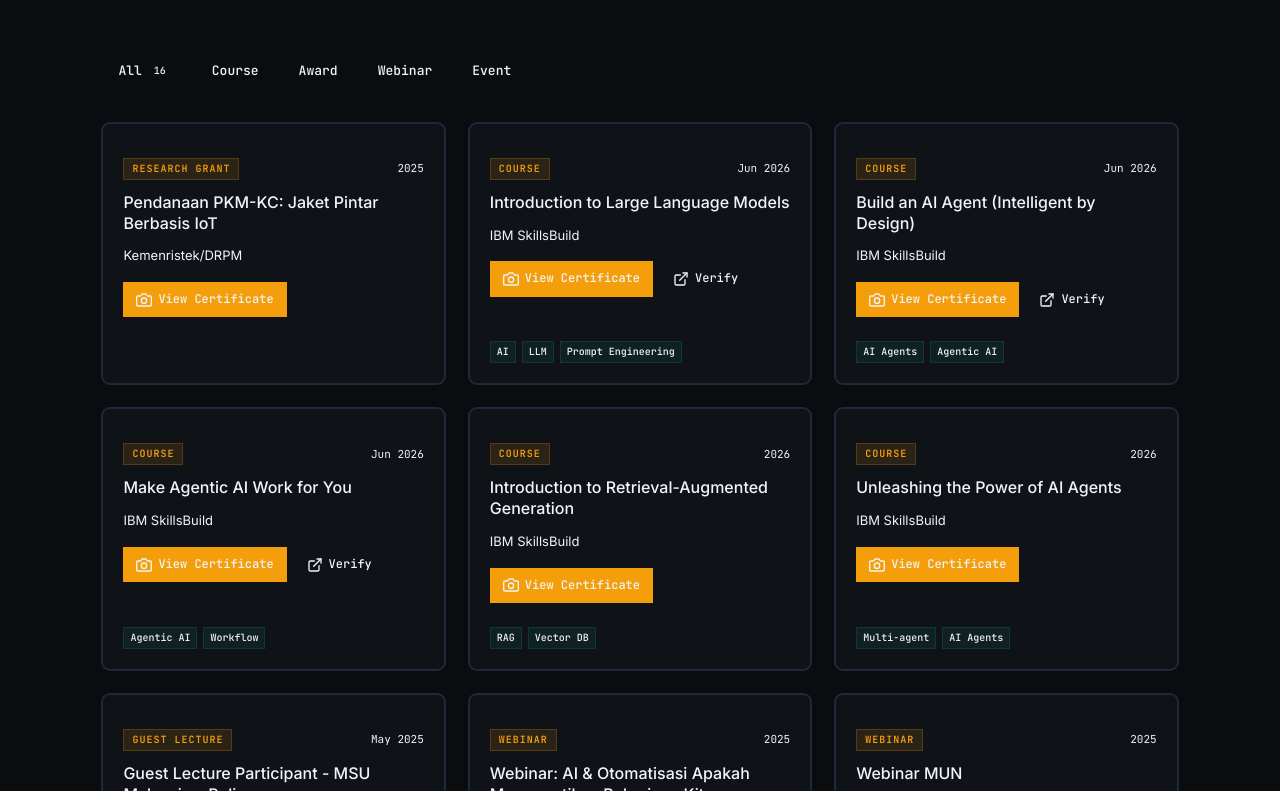
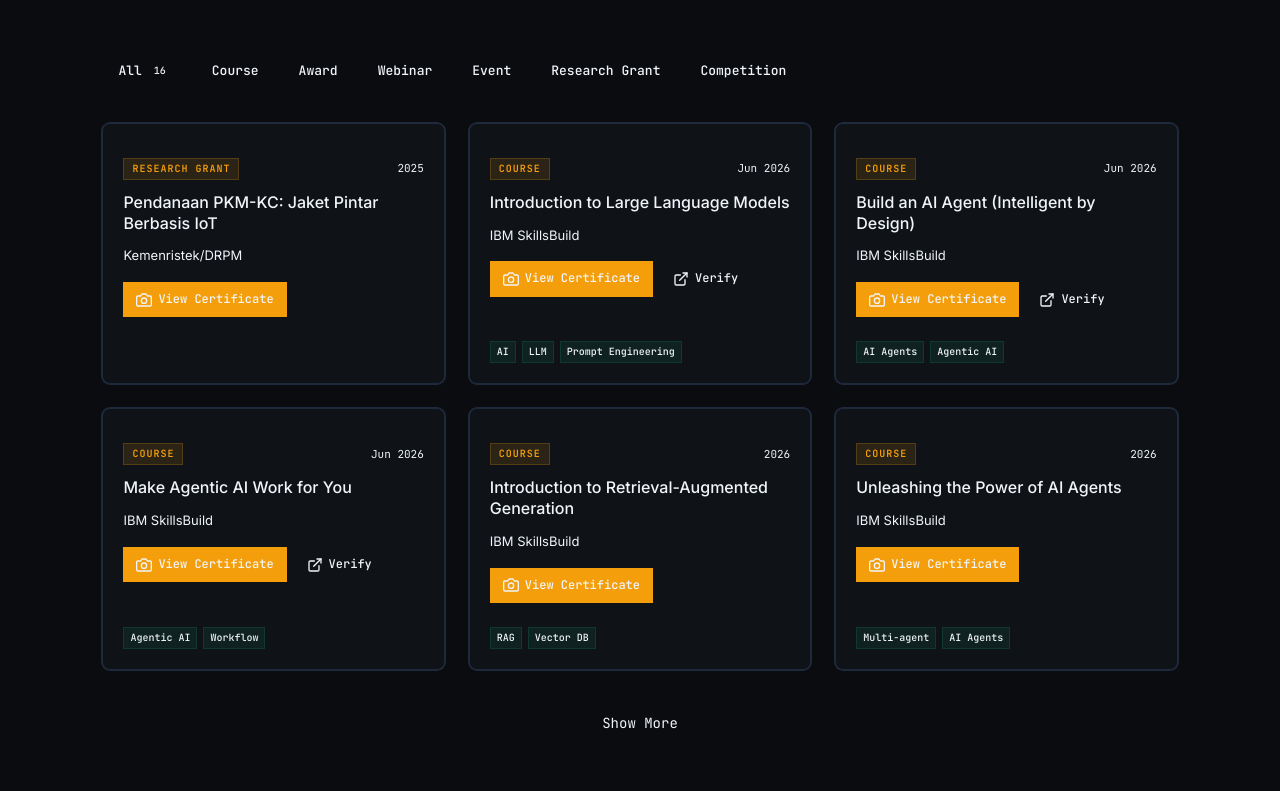
Before and after one commit to syahrilTGR/portfolio-next, a Next.js app: page / in a window 1280 px wide. Shown: the part 5209-6000 px from the top of the page. Built offline with nearby package versions, Linux system fonts and the light colour scheme.

Commit message:
refactor: optimize certificate UI/UX

```diff
--- a/app/components/CertificateTabs.module.css
+++ b/app/components/CertificateTabs.module.css
@@ -60,14 +60,25 @@
   align-items: stretch;
 }
 
-/* Mobile */
-@media (max-width: 768px) {
-  .tabsHeader {
-    gap: 0.375rem;
-  }
+.showMoreContainer {
+  display: flex;
+  justify-content: center;
+  margin-top: 2rem;
+}
 
-  .tab {
-    padding: 0.4375rem 0.75rem;
-    font-size: 0.75rem;
-  }
+.showMoreBtn {
+  padding: 0.75rem 1.5rem;
+  border-radius: var(--radius-md);
+  background: var(--bg-card);
+  border: 1px solid var(--color-border);
+  color: var(--color-text-secondary);
+  font-family: var(--font-mono);
+  font-size: 0.875rem;
+  cursor: pointer;
+  transition: all 0.2s ease;
 }
+
+.showMoreBtn:hover {
+  border-color: var(--accent-green);
+  color: var(--accent-green);
+}
--- a/app/components/CertificateTabs.tsx
+++ b/app/components/CertificateTabs.tsx
@@ -1,8 +1,10 @@
 'use client';
 
-import { useState } from 'react';
+import { useState, useEffect } from 'react';
 import styles from './CertificateTabs.module.css';
 import CertificateCard from './CertificateCard';
+
+const INITIAL_VISIBLE_COUNT = 6;
 
 interface Certificate {
   id: number;
@@ -22,12 +24,19 @@ interface CertificateTabsProps {
 
 export default function CertificateTabs({ certificates }: CertificateTabsProps) {
   const [activeTab, setActiveTab] = useState<string>('All');
+  const [visibleCount, setVisibleCount] = useState(INITIAL_VISIBLE_COUNT);
 
-  const tabs = ['All', 'Course', 'Award', 'Webinar', 'Event'];
+  const tabs = ['All', 'Course', 'Award', 'Webinar', 'Event', 'Research Grant', 'Competition'];
 
   const filteredCerts = activeTab === 'All'
     ? certificates
     : certificates.filter(c => c.type === activeTab);
+
+  const visibleCerts = filteredCerts.slice(0, visibleCount);
+
+  useEffect(() => {
+    setVisibleCount(INITIAL_VISIBLE_COUNT);
+  }, [activeTab]);
 
   return (
     <div className={styles.tabsContainer} suppressHydrationWarning>
@@ -49,10 +58,18 @@ export default function CertificateTabs({ certificates }: CertificateTabsProps)
       </div>
 
       <div className={styles.tabsContent}>
-        {filteredCerts.map((cert) => (
+        {visibleCerts.map((cert) => (
           <CertificateCard key={cert.id} {...cert} />
         ))}
       </div>
+
+      {filteredCerts.length > visibleCount && (
+        <div className={styles.showMoreContainer}>
+          <button onClick={() => setVisibleCount(vc => vc + INITIAL_VISIBLE_COUNT)} className={styles.showMoreBtn}>
+            Show More
+          </button>
+        </div>
+      )}
     </div>
   );
 }
```
